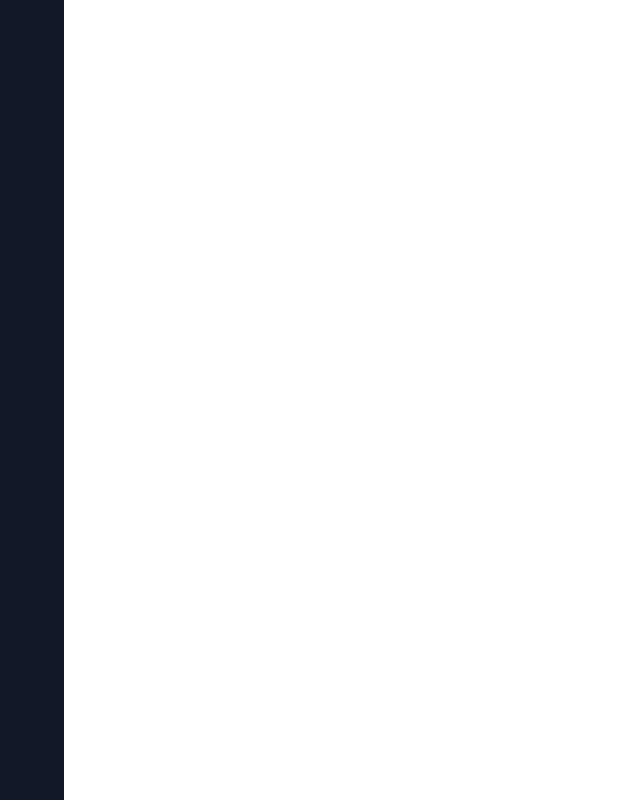
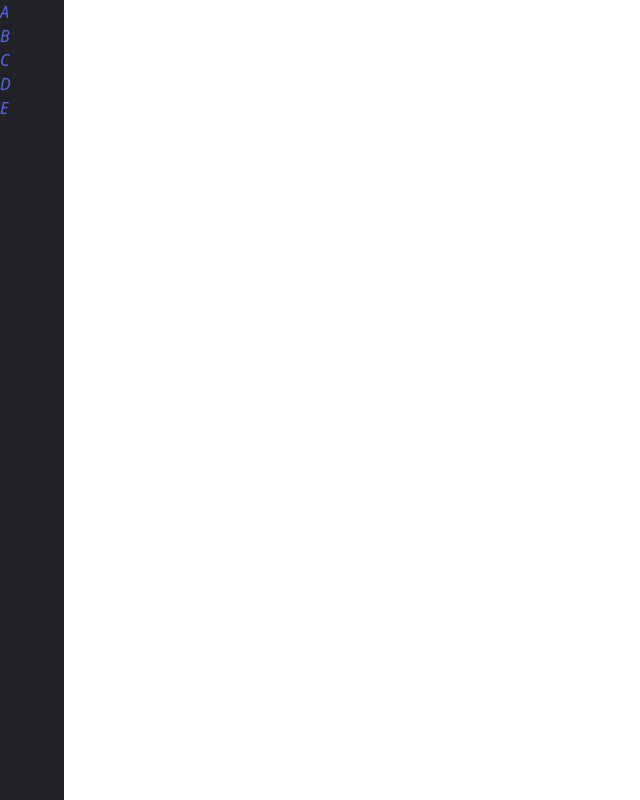
Before and after one commit to LeviBcodes/updated-discord-react-tailwindcss, a React (Create React App) app: page / in a window 1280 px wide. Shown: the whole page, without its empty margins (0-640 px from the left). Built offline with nearby package versions, Linux system fonts and the light colour scheme.

Commit message:
adding custom color types to tailwind theme for tailwind to create my own set of unique utility classes

```diff
--- a/src/SideBar.js
+++ b/src/SideBar.js
@@ -1,7 +1,11 @@
 export const SideBar = () => {
     return (
-        <div className="fixed top-0 left-0 h-screen w-16 m-0 flex flex-col bg-gray-900 text-white shaddow-lg">
-
+        <div className="fixed top-0 left-0 h-screen w-16 m-0 flex flex-col bg-primary text-secondary">
+            <i>A</i>
+            <i>B</i>
+            <i>C</i>
+            <i>D</i>
+            <i>E</i>
         </div>
     )
 }
--- a/tailwind.config.js
+++ b/tailwind.config.js
@@ -2,7 +2,12 @@
   purge: ['./src/**/*.{js,jsx,ts,tsx}', './public/index.html'],
   darkMode: false, // or 'media' or 'class'
   theme: {
-    extend: {},
+    extend: {
+      colors: {
+        primary: '#202225',
+        secondary: '#5865f2',
+      }
+    },
   },
   variants: {
     extend: {},
```
